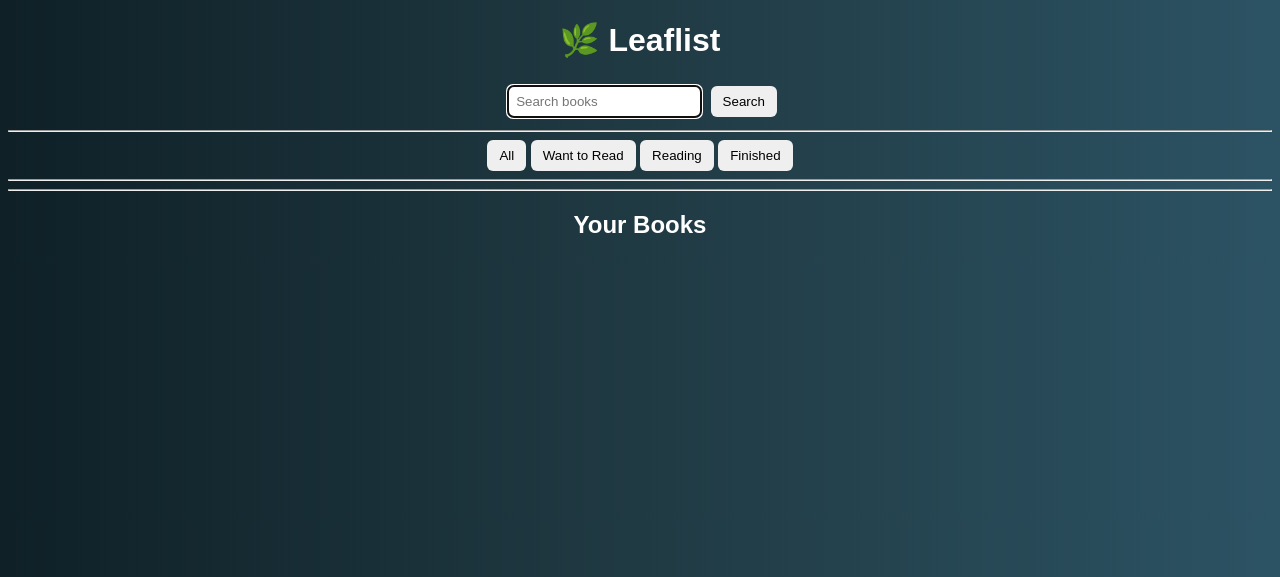
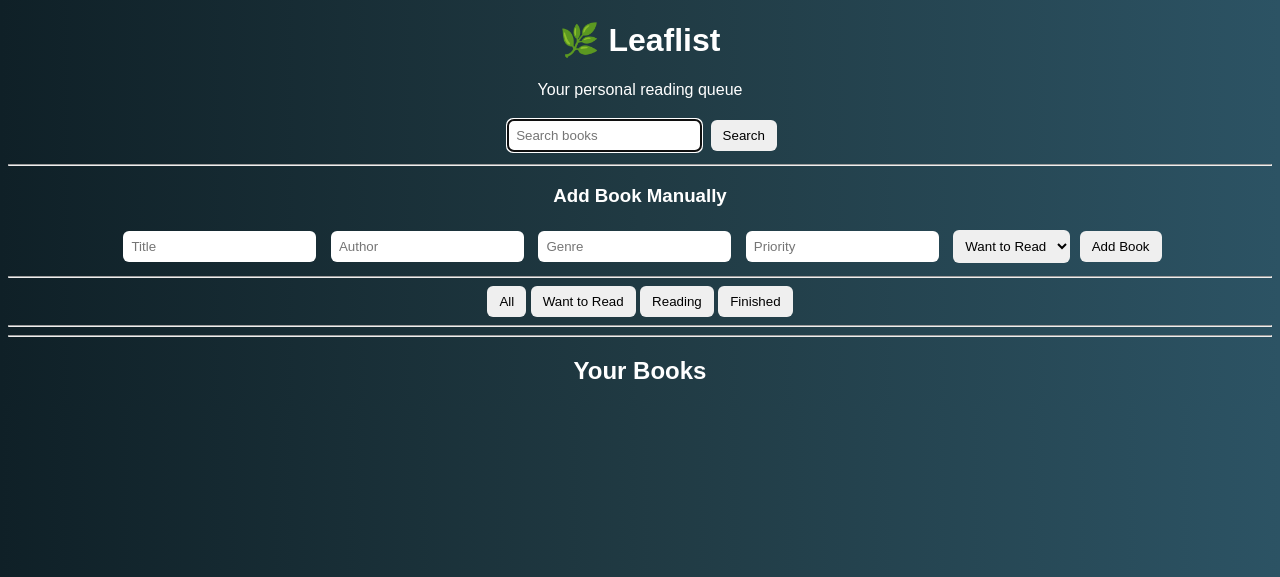
Before and after one commit to Tamyrah/MyBookWishList, a Flask app: page /home in a window 1280 px wide. Shown: the top 577 px of the page. Run offline with Flask 3, Linux system fonts and the light colour scheme; data that the repository does not hold is empty.

Commit message:
Restore manual book entry form in home.html
Restored manual entry form for adding books with fields for title, author, genre, priority, and status.

```diff
--- a/templates/home.html
+++ b/templates/home.html
@@ -50,12 +50,34 @@
 <body>
 
 <h1>🌿 Leaflist</h1>
+<p>Your personal reading queue</p>
 
 <!-- SEARCH -->
 <form action="/search" method="GET">
     <input type="hidden" name="user" value="{{ user_key }}">
     <input type="text" name="query" placeholder="Search books" required autofocus>
     <button>Search</button>
+</form>
+
+<hr>
+
+<!-- ADD BOOK (MANUAL ENTRY RESTORED) -->
+<h3>Add Book Manually</h3>
+<form action="/add" method="POST">
+    <input type="hidden" name="user" value="{{ user_key }}">
+
+    <input name="title" placeholder="Title" required>
+    <input name="author" placeholder="Author">
+    <input name="genre" placeholder="Genre">
+    <input type="number" name="priority" placeholder="Priority">
+
+    <select name="status">
+        <option>Want to Read</option>
+        <option>Reading</option>
+        <option>Finished</option>
+    </select>
+
+    <button>Add Book</button>
 </form>
 
 <hr>
@@ -151,7 +173,6 @@
 </div>
 {% endfor %}
 
-<!-- TOP BUTTON -->
 <button class="top-btn" onclick="window.scrollTo({top:0,behavior:'smooth'})">
 Top
 </button>
```
